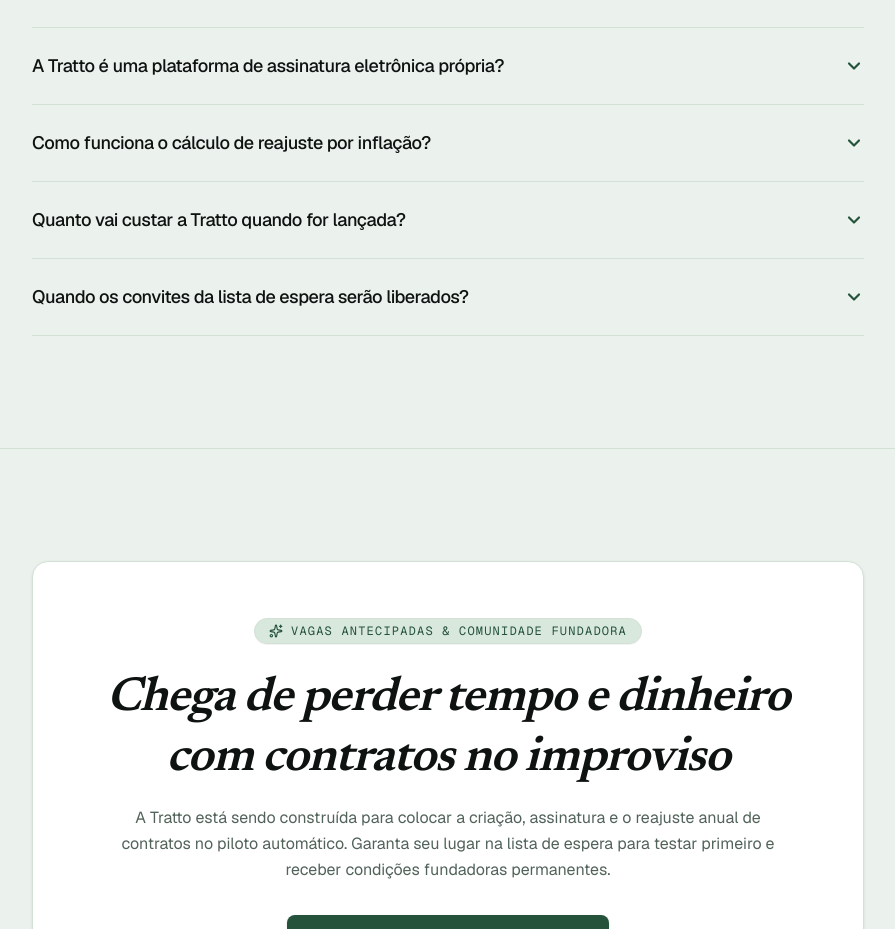
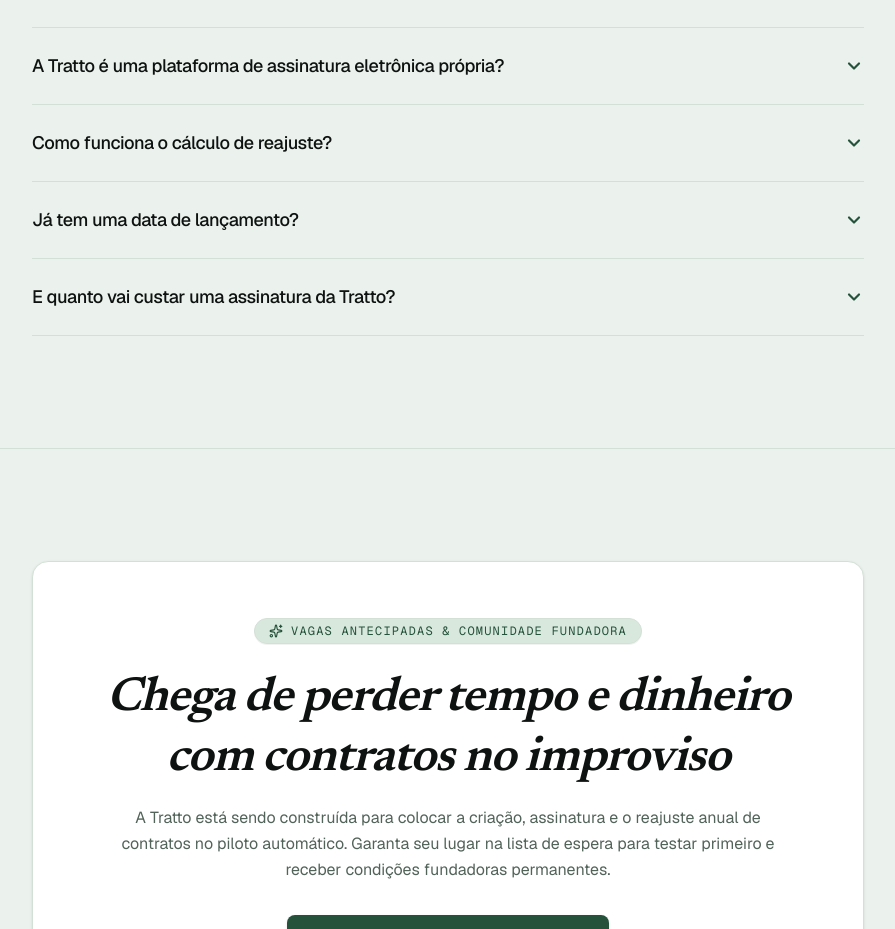
Before and after one commit to brtorresdel/tratto-landing-page, a Next.js app: page / in a window 1280 px wide. Shown: the part 7069-7998 px from the top of the page, without its empty margins (192-1087 px from the left). Built offline with nearby package versions, Linux system fonts and the light colour scheme.

Commit message:
feat(faq): atualizar perguntas e respostas oficiais com tom humano e transparente

```diff
--- a/src/components/faq-section.tsx
+++ b/src/components/faq-section.tsx
@@ -11,27 +11,27 @@ export function FaqSection() {
     {
       question: "Preciso trocar meus modelos de contrato em .docx por outro formato?",
       answer:
-        "Não. Você continua usando exatamente os arquivos do Word que sua empresa já possui. Basta adicionar os marcadores entre chaves duplas, como {{cliente_nome}} ou {{valor_mensal}}. A Tratto processa o .docx preservando 100% da sua tipografia, logotipos, cabeçalhos e formatações originais.",
+        "Não! Você pode utilizar os arquivos de modelos que a sua empresa já possui; basta somente posicionar os marcadores entre chaves duplas, como {{cliente_nome}} ou {{valor_mensal}}. A Tratto processa o seu documento preservando 100% da sua tipografia, logotipos, cabeçalhos e formatações originais.",
     },
     {
       question: "A Tratto é uma plataforma de assinatura eletrônica própria?",
       answer:
-        "Não somos uma certificadora própria. A Tratto se integra via API com as plataformas líderes do mercado brasileiro (ZapSign e Clicksign) no modelo BYOT (Bring Your Own Token), onde você informa sua chave e os custos ocorrem na sua conta sem margem extra nossa. Além disso, você sempre pode utilizar o modo manual com upload da via física assinada e escaneada.",
+        "Não. A Tratto é apenas um lugar para gerar e gerenciar seus contratos. Entretanto, teremos integração com as plataformas de assinatura mais utilizadas do mercado (inicialmente com a ZapSign e a Clicksign, que já permitem essa integração) no modelo BYOT (Bring Your Own Token). E fique tranquilo: teremos manuais para ajudar a fazer essa integração acontecer, de forma simples e rápida. E claro, você sempre terá a opção de usar o modo manual, pra baixar a via física e depois subir a via assinada para a plataforma.",
     },
     {
-      question: "Como funciona o cálculo de reajuste por inflação?",
+      question: "Como funciona o cálculo de reajuste?",
       answer:
-        "A Tratto conecta-se diretamente à API pública oficial do Banco Central (SGS) para obter as séries temporais dos índices oficiais (IPCA, IGP-M e INPC). O sistema aplica a fórmula de cálculo composto exato no mês de aniversário do contrato, com piso zero obrigatório em caso de deflação (em conformidade com a Lei 10.192/2001).",
+        "Você poderá utilizar uma integração para calcular com base em índices oficiais (de forma gratuita — o Banco Central fornece esses dados abertamente para todos) ou também poderá configurar suas porcentagens de ajuste personalizadas. E também poderá configurar para não ter nenhum reajuste, se o contrato for temporário ou sobre um produto ou serviço com tempo determinado e sem renovação.",
     },
     {
-      question: "Quanto vai custar a Tratto quando for lançada?",
+      question: "Já tem uma data de lançamento?",
       answer:
-        "A Tratto está atualmente em fase de pré-lançamento e validação. O produto terá planos acessíveis pensados para a realidade de PMEs brasileiras, muito abaixo do custo de ERPs complexos. Quem entrar na lista de espera terá acesso antecipado prioritário e condições fundadoras permanentes.",
+        "A Tratto ainda está na sua fase inicial de desenvolvimento. Atualmente estou conciliando seu desenvolvimento ao meu trabalho, já que sou o único desenvolvedor dela, e não estou recebendo nada por isso. Mas vou manter uma janela constante de atualizações quanto ao seu desenvolvimento, e assim que tivermos uma data, eu anuncio nas minhas redes sociais, pode me acompanhar por lá (links no rodapé dessa página).",
     },
     {
-      question: "Quando os convites da lista de espera serão liberados?",
+      question: "E quanto vai custar uma assinatura da Tratto?",
       answer:
-        "O desenvolvimento da Tratto está acontecendo em ritmo acelerado e com arquitetura validada. Os primeiros lotes de convites serão liberados em ondas graduais nas próximas semanas para os inscritos da lista de espera que participarem da validação.",
+        "Por enquanto ainda não tenho valores exatos, mas posso garantir que a plataforma será acessível e pensada para a realidade das PMEs brasileiras, bem abaixo do custo de outros ERPs complexos. E você terá condições exclusivas se participar da lista de espera e da pesquisa de mercado!",
     },
   ];
 
```
Also changed, not shown: 1 other file (tests, documents, lock files or other folders).
